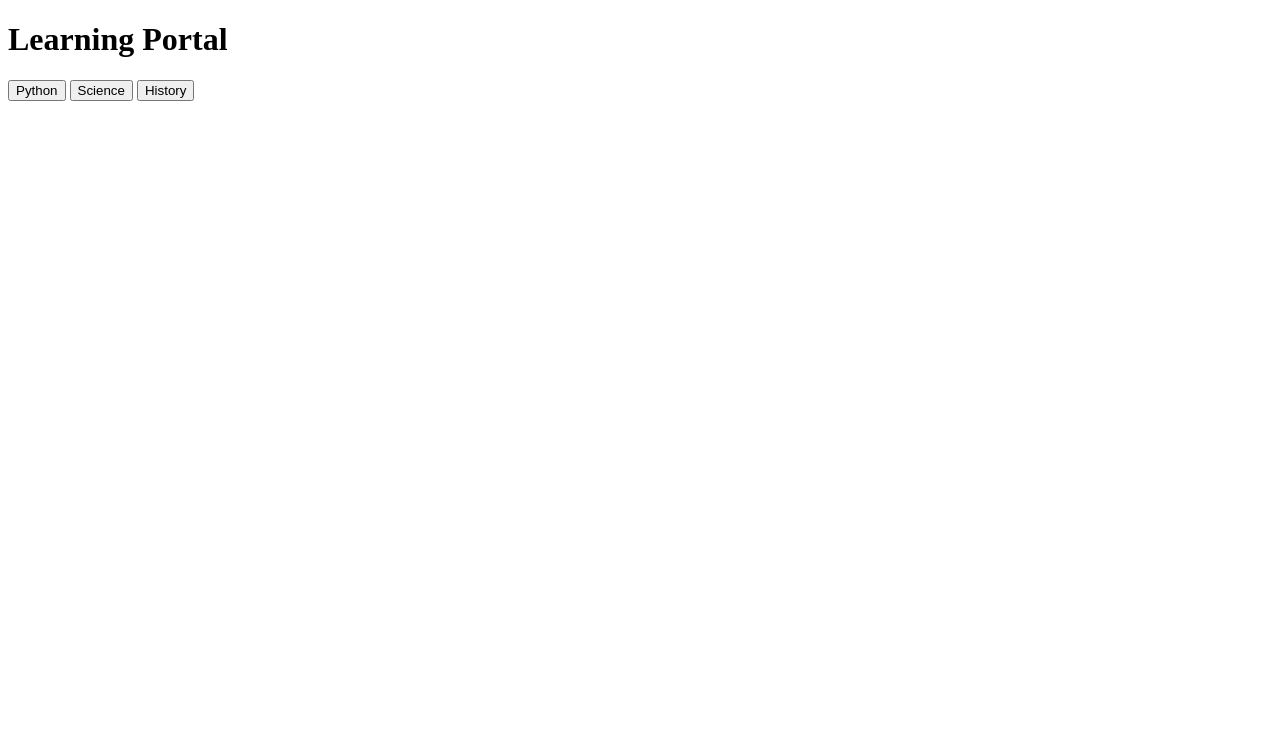
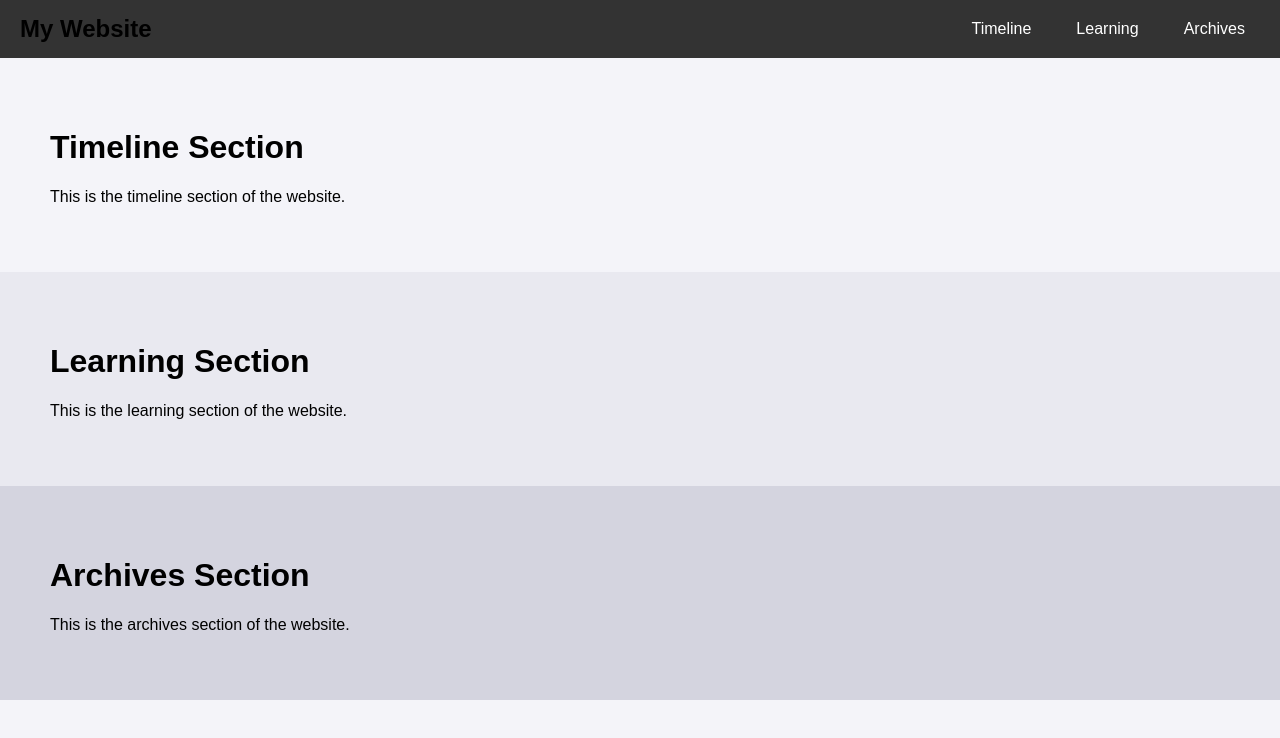
Before and after one commit to bensdojo/bensdojo.github.io, a plain HTML site: page index.html in a window 1280 px wide. Drawn offline with Linux system fonts and the light colour scheme.

Commit message:
modified:   index.html

```diff
--- a/index.html
+++ b/index.html
@@ -1,22 +1,103 @@
 <!DOCTYPE html>
-<html>
+<html lang="en">
 <head>
-    <title>Learning Portal</title>
-    <link rel="stylesheet" href="styles.css">
+    <meta charset="UTF-8">
+    <meta name="viewport" content="width=device-width, initial-scale=1.0">
+    <title>Navigation Bar</title>
+    <style>
+        body {
+            margin: 0;
+            font-family: Arial, sans-serif;
+            background-color: #f4f4f9;
+        }
+        .navbar {
+            display: flex;
+            justify-content: space-between;
+            align-items: center;
+            background-color: #333;
+            padding: 10px 20px;
+        }
+        .navbar a {
+            color: white;
+            text-decoration: none;
+            padding: 10px 15px;
+            text-align: center;
+        }
+        .navbar a:hover {
+            background-color: #575757;
+            border-radius: 5px;
+        }
+        .navbar .logo {
+            font-size: 1.5rem;
+            font-weight: bold;
+        }
+        .navbar .nav-links {
+            display: flex;
+            gap: 15px;
+        }
+        .navbar-toggle {
+            display: none;
+            flex-direction: column;
+            cursor: pointer;
+        }
+        .navbar-toggle div {
+            width: 25px;
+            height: 3px;
+            background-color: white;
+            margin: 3px 0;
+        }
+        @media screen and (max-width: 768px) {
+            .navbar .nav-links {
+                display: none;
+                flex-direction: column;
+                width: 100%;
+                background-color: #333;
+                position: absolute;
+                top: 50px;
+                left: 0;
+            }
+            .navbar .nav-links.show {
+                display: flex;
+            }
+            .navbar-toggle {
+                display: flex;
+            }
+        }
+    </style>
 </head>
 <body>
-    <header>
-        <h1>Learning Portal</h1>
-    </header>
-    <main>
-        <div class="button-menu">
-            <button class="menu-button" id="Python">Python</button>
-            <button class="menu-button" id="science">Science</button>
-            <button class="menu-button" id="history">History</button>
-            </div>
-        <div id="content">
-            </div>
-    </main>
-    <script src="script.ts"></script>
+    <div class="navbar">
+        <div class="logo">My Website</div>
+        <div class="navbar-toggle" onclick="toggleNavbar()">
+            <div></div>
+            <div></div>
+            <div></div>
+        </div>
+        <div class="nav-links" id="navLinks">
+            <a href="timeline.html">Timeline</a>
+            <a href="#learning">Learning</a>
+            <a href="#archives">Archives</a>
+        </div>
+    </div>
+
+    <script>
+        function toggleNavbar() {
+            const navLinks = document.getElementById('navLinks');
+            navLinks.classList.toggle('show');
+        }
+    </script>
+
+    <div id="timeline" style="padding: 50px; background-color: #f4f4f9;">
+        <h1>Timeline Section</h1>
+        <p>This is the timeline section of the website.</p>
+    </div>
+    <div id="learning" style="padding: 50px; background-color: #e9e9f0;">
+        <h1>Learning Section</h1>
+        <p>This is the learning section of the website.</p>
+    </div>
+    <div id="archives" style="padding: 50px; background-color: #d4d4df;">
+        <h1>Archives Section</h1>
+        <p>This is the archives section of the website.</p>
+    </div>
 </body>
 </html>
```
